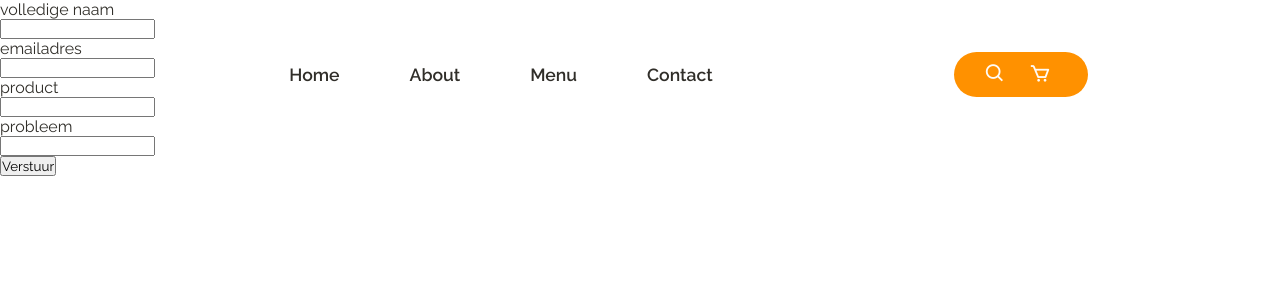
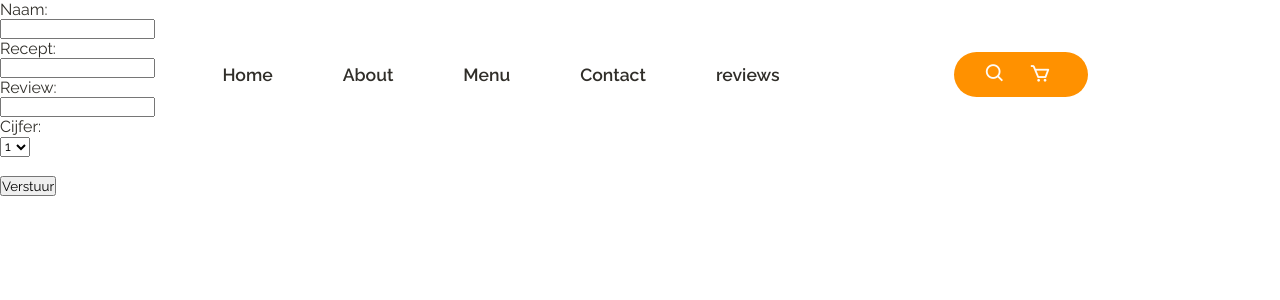
Before and after one commit to 2023leerjaar2/2swd3-h4, a PHP site: page /website/review.php in a window 1280 px wide. Shown: the top 300 px of the page. Run offline with PHP 8.4, Linux system fonts and the light colour scheme.

Commit message:
header aangepast

```diff
--- a/index.html
+++ b/index.html
@@ -26,6 +26,7 @@
 			<li><a href="website/aboutUs.php">About</a></li>
 			<li><a href="#menu">Menu</a></li>
 			<li><a href="website/contact.php">Contact</a></li>
+			<li><a href="./review.php">reviews</a></li>
 		</ul>
 
 		<div class="h-icons">
--- a/website/contact.php
+++ b/website/contact.php
@@ -23,9 +23,10 @@
 		<a href="#" class="logo"><img src="./img/MicrosoftTeams-image (7) (1).png" alt="logo" width="100px"  </a>
 		<ul class="navbar">
 			<li><a href="./index.html">Home</a></li>
-			<li><a href="aboutUs.php">About</a></li>
+			<li><a href="./aboutUs.php">About</a></li>
 			<li><a href="#menu">Menu</a></li>
 			<li><a href="./contact.php">Contact</a></li>
+			<li><a href="./review.php">reviews</a></li>
 		</ul>
 
 		<div class="h-icons">
--- a/website/review.php
+++ b/website/review.php
@@ -29,6 +29,7 @@
 			<li><a href="aboutUs.php">About</a></li>
 			<li><a href="#menu">Menu</a></li>
 			<li><a href="./contact.php">Contact</a></li>
+            <li><a href="./review.php">reviews</a></li>
 		</ul>
 
 		<div class="h-icons">
@@ -45,14 +46,20 @@
 
         <section class="invulForm">
             <form action="contact.php" method="POST">
-                <p>volledige naam</p>
+                <p>Naam:</p>
                 <input type="text" name="naam">
-                <p>emailadres</p>
-                <input type="text" name="email">
-                <p>product</p>
-                <input type="text" name="product">
-                <p>probleem</p>
-                <input type="text" name="probleem"><br>
+                <p>Recept:</p>
+                <input type="text" name="recept">
+                <p>Review:</p>
+                <input type="text" name="review">
+                <p>Cijfer:</p>
+                <select name="cijfer" id="">
+                    <option value="1">1</option>
+                    <option value="2">2</option>
+                    <option value="3">3</option>
+                    <option value="4">4</option>
+                    <option value="5">5</option>
+            </select><br> <br>
                 <button type="submit" name="submit">Verstuur</button>
             </form>
         </section>
```
Also changed, not shown: website/aboutUs.php (+4 -3 lines), website/index.html (+4 -3 lines).
